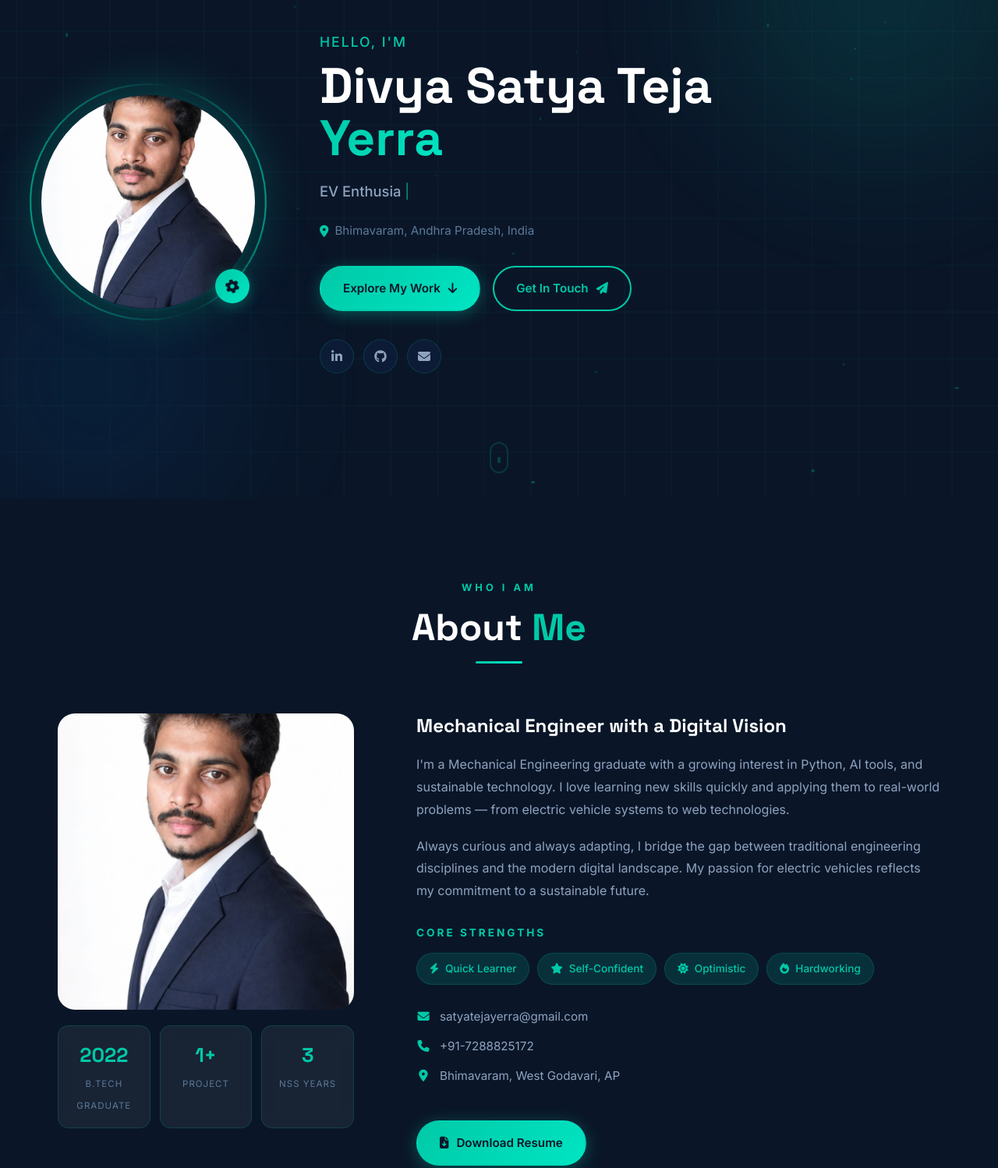
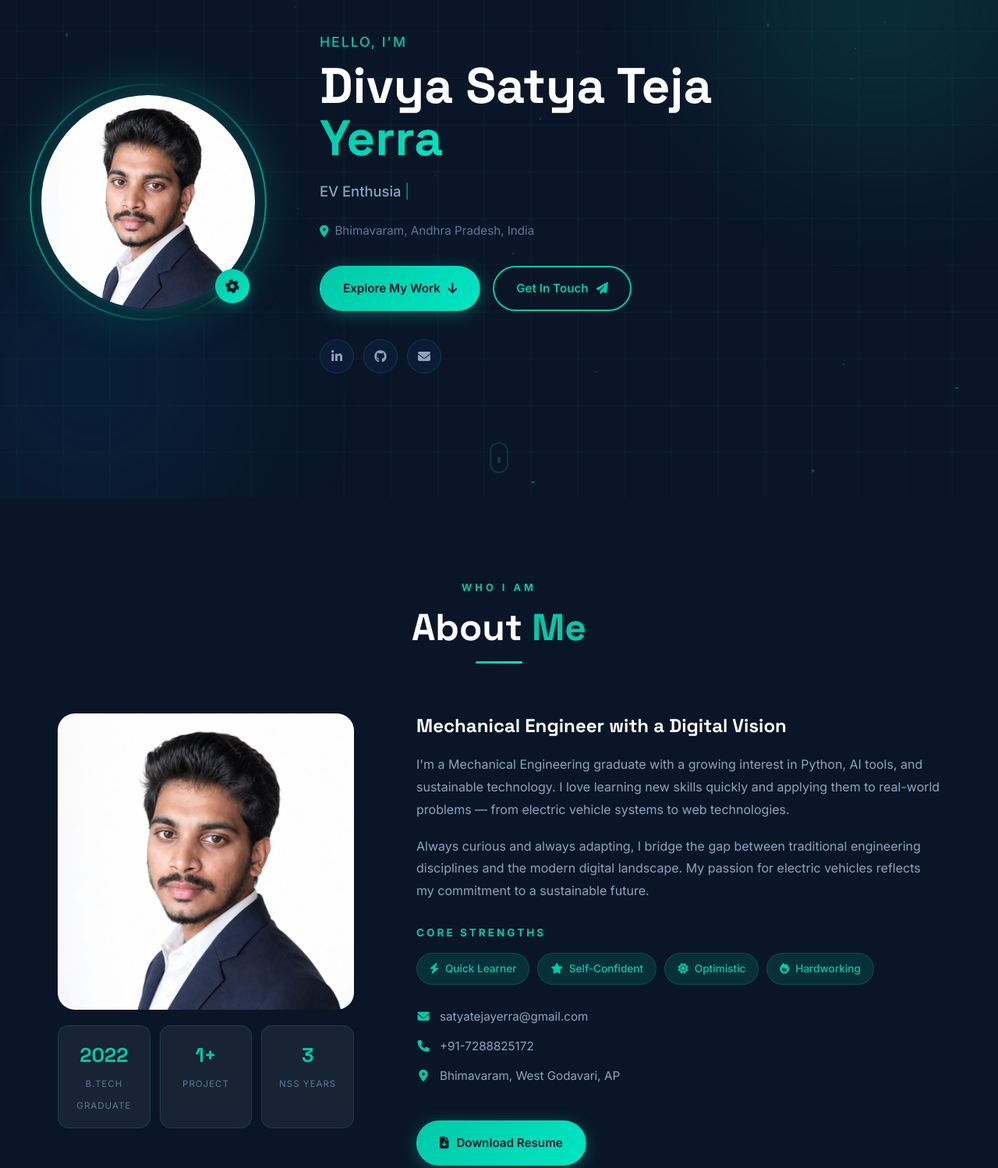
Before and after one commit to Satyateja1/My-Portifolio, a plain HTML site: page index.html in a window 1280 px wide. Shown: the part 161-1659 px from the top of the page at 78% size. Drawn offline with Linux system fonts and the light colour scheme.

Commit message:
Adjust profile photo position to show face clearly

```diff
--- a/style.css
+++ b/style.css
@@ -379,6 +379,7 @@ button { font-family: inherit; cursor: pointer; border: none; background: none;
   width: 100%;
   height: 100%;
   object-fit: cover;
+  object-position: center 22%;
 }
 .hero-avatar-badge {
   position: absolute;
@@ -544,6 +545,7 @@ button { font-family: inherit; cursor: pointer; border: none; background: none;
   width: 100%;
   height: 100%;
   object-fit: cover;
+  object-position: center 22%;
 }
 .about-image-deco {
   position: absolute;
```
